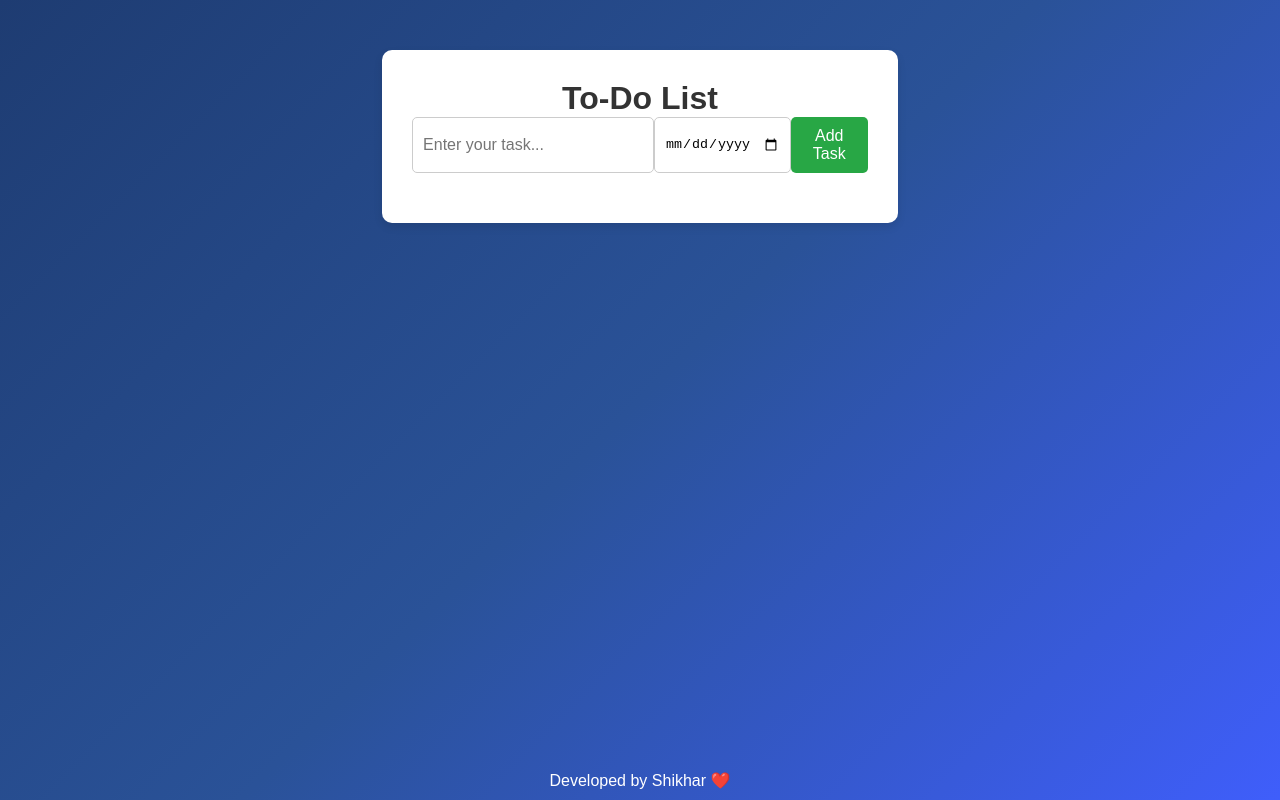
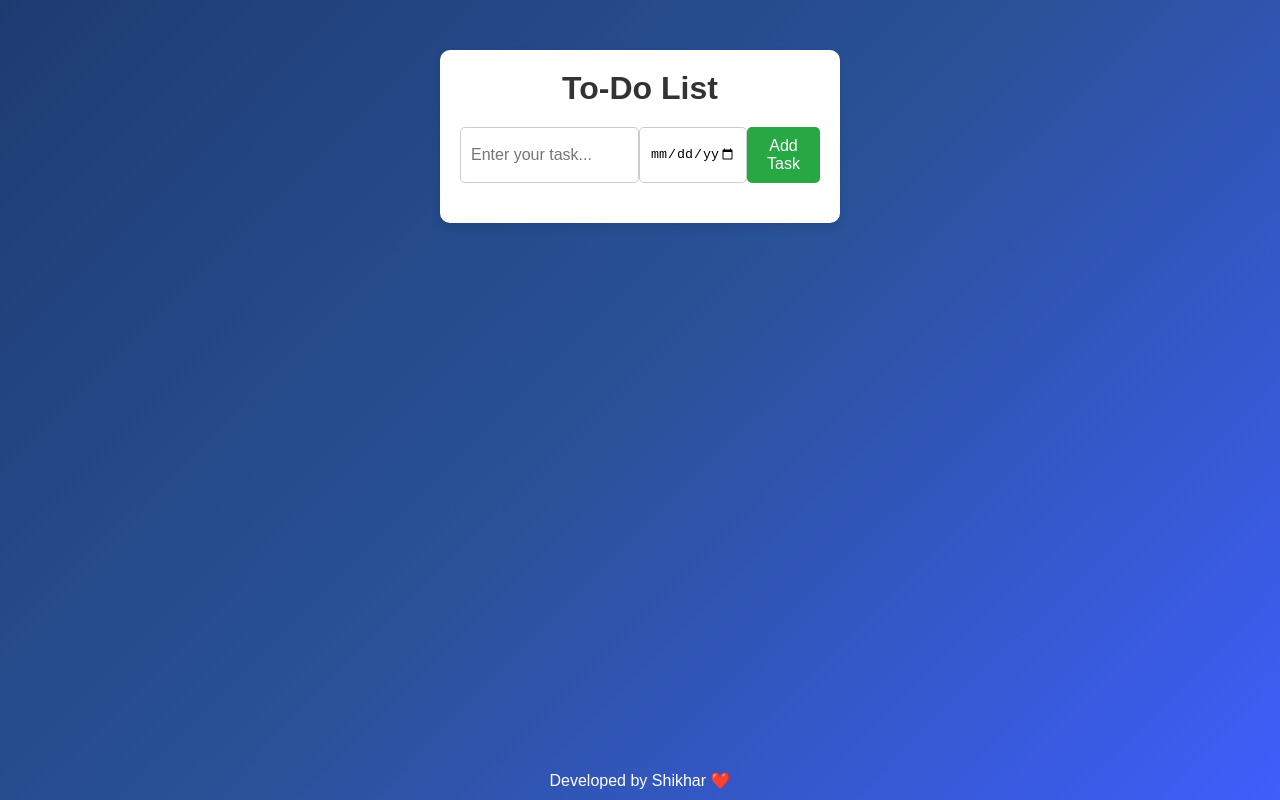
Before and after one commit to Shikhar2709/TodoList, a plain HTML site: page index.html in a window 1280 px wide. Drawn offline with Linux system fonts and the light colour scheme.

Commit message:
Update index.html

```diff
--- a/index.html
+++ b/index.html
@@ -21,9 +21,9 @@
         }
 
         .container {
-            max-width: 600px; /* Increased max-width */
+            max-width: 400px;
             margin: 50px auto;
-            padding: 30px; /* Increased padding */
+            padding: 20px;
             background-color: #fff;
             box-shadow: 0 4px 8px rgba(0, 0, 0, 0.1);
             border-radius: 10px;
@@ -38,6 +38,7 @@
             display: flex;
             justify-content: space-between;
             margin-bottom: 20px;
+   margin-top: 20px;
         }
 
         input[type="text"] {
```
